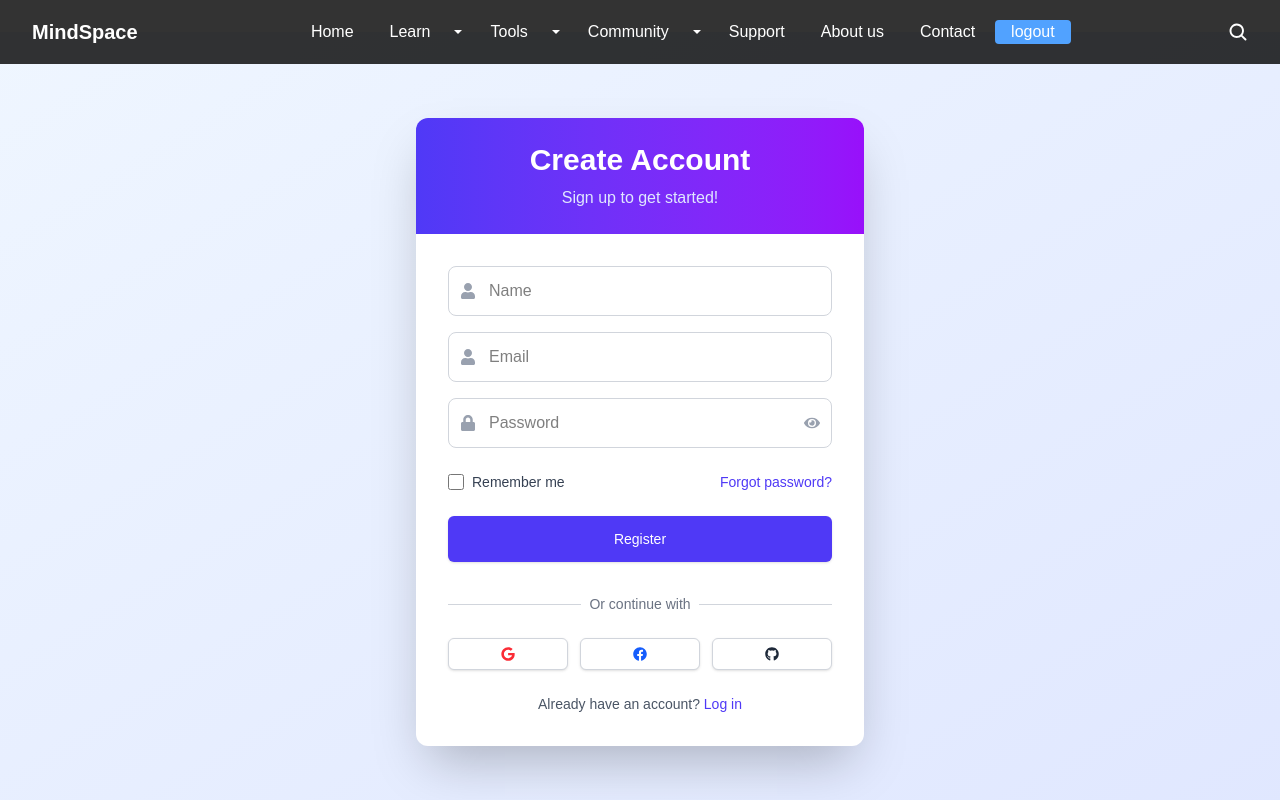
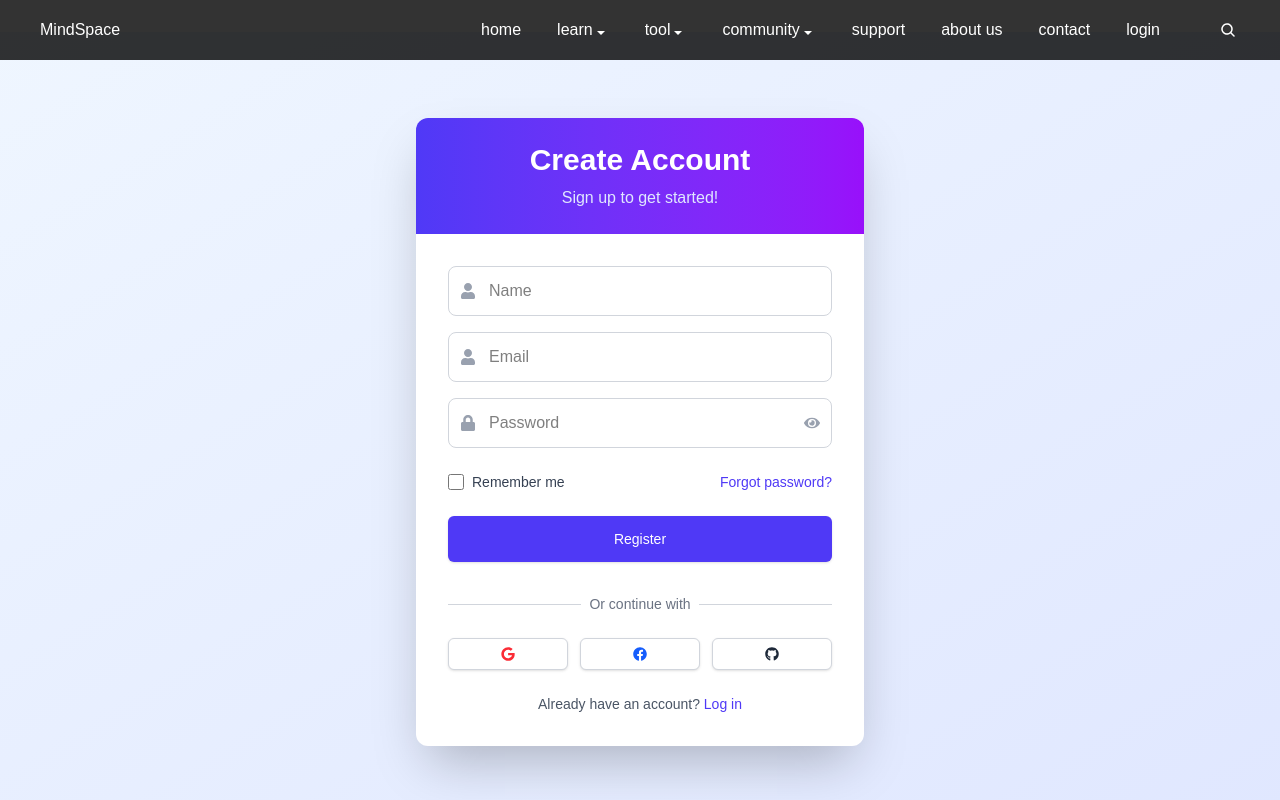
Before and after one commit to abrahamshimels/MindSpace, a React (Vite) app in the folder frontend/UIdev/: page / in a window 1280 px wide. Shown: the top 800 px of the page. Built offline with nearby package versions, Linux system fonts and the light colour scheme.

Commit message:
navbar updated

```diff
--- a/frontend/UIdev/src/components/Navbar.jsx
+++ b/frontend/UIdev/src/components/Navbar.jsx
@@ -1,12 +1,12 @@
-import React, { useState, useRef } from "react";
+import { useState } from "react";
+import { RxHamburgerMenu } from "react-icons/rx";
+import { MdOutlineCancelPresentation } from "react-icons/md";
+import { PiMagnifyingGlassBold } from "react-icons/pi";
 import { IoMdArrowDropdown } from "react-icons/io";
-import { FaBars, FaTimes } from "react-icons/fa";
-import { PiMagnifyingGlassBold } from "react-icons/pi";
+import { Link } from "react-router-dom";
 import CommunityDropDown from "./DropDown";
 import { LearnDropDown } from "./DropDown";
 import { ToolDropDown } from "./DropDown";
-import { Link } from "react-router-dom";
-import { LearnDropDownItem } from "./DropDownList";
 
 function Navbar() {
   const scrollToTop = () => {
@@ -15,402 +15,273 @@ function Navbar() {
       behavior: "instant",
     });
   };
-  const [isHovered, setIsHovered] = useState(false);
-  const [isOpen, setIsOpen] = useState(false);
+  const [isMobileMenuOpen, setIsMobileMenuOpen] = useState(false);
+  const [hover, setHover] = useState(false);
   const [hoverIndex, setHoverIndex] = useState(null);
-  const timeoutRef = useRef(null);
-  const navRef = useRef(null);
+  const [isDropdownOpen, setIsDropdownOpen] = useState(false);
   const [searchClicked, setSearchClicked] = useState(false);
-  const [search, setSearch] = useState(""); // Add this line
+  return (
+    <>
+      <div
+        className={`bg-[rgba(0,0,0,0.8)] fixed top-0 left-0 w-full transition-[height] duration-10 ease-in-out ${
+          isDropdownOpen || isMobileMenuOpen
+            ? "h-100 sm:h-96 transition-all duration-100 "
+            : "h-15"
+        } z-10`}
+      ></div>
 
-  const handleMouseEnter = () => {
-    clearTimeout(timeoutRef.current);
-    setIsHovered(true);
-  };
-
-  const handleMouseLeave = () => {
-    timeoutRef.current = setTimeout(() => {
-      setIsHovered(false);
-    }, 200);
-  };
-
-  const toggleMobileMenu = () => {
-    setIsOpen(!isOpen);
-  };
-
-  return (
-    <div className="fixed top-0 z-100 w-full" ref={navRef}>
-      <div className="sm:hidden flex justify-end p-4 bg-[rgba(0,0,0,0.8)]  ">
-        <h1
-          className={`${
-            searchClicked ? "h-6" : "mt-3"
-          } text-white absolute left-5 topx-4`}
-        >
-          MindSpace
-        </h1>
+      <div className=" fixed z-30  top-0 left-0 w-full flex items-center justify-between h-15">
+        <Link to="/home" onClick={scrollToTop}>
+          <h1 className="text-white ml-10">MindSpace</h1>
+        </Link>
         {searchClicked ? (
-          <FaTimes
-            className="w-6 h-6 cursor-pointer text-red-500 hover:text-red-100-400"
+          <MdOutlineCancelPresentation
             onClick={() => setSearchClicked(!searchClicked)}
+            className="mr-4 sm:mr-7 cursor-pointer text-red-600"
           />
         ) : (
           <button
-            onClick={toggleMobileMenu}
-            className="text-white focus:outline-none my-2.5 cursor-pointer"
+            onClick={() => setIsMobileMenuOpen(!isMobileMenuOpen)}
+            className="sm:hidden absolute top-center left-114 cursor-pointer"
           >
-            {isOpen ? (
-              <FaTimes className="w-6 h-6 text-red-500 hover:text-red-100-400" />
+            {isMobileMenuOpen ? (
+              <MdOutlineCancelPresentation className="mr-4 text-red-600" />
             ) : (
-              <FaBars className="w-6 h-6" />
+              <RxHamburgerMenu className="text-white mr-4 hover:text-red-200" />
             )}
           </button>
         )}
 
-        <div className=" absolute  flex items-center mr-4 absolute top-1/2 left-1/2 transform -translate-x-1/2 -translate-y-1/2">
-
-
-            <PiMagnifyingGlassBold
-              className=" cursor-pointer text-white hover:text-red-100"
-              onClick={() => setSearchClicked(!searchClicked)}
-            />
-
-        </div>
-
-        {searchClicked && (
-          <input
-            type="text"
-            placeholder="search..."
-            className={`${
-              searchClicked ? "my-3" : ""
-            } absolute px-2 focus:outline-none h-8 mt-0.5 rounded-full bg-white top-1/2 left-1/2 transform -translate-x-1/2 -translate-y-1/2 w-[70%]`}
-            onChange={(e) => setSearch(e.target.value)}
-          />
-        )}
-      </div>
-
-      <div className="hidden sm:flex relative justify-between items-center bg-[rgba(0,0,0,0.8)]   text-white w-full py-1 px-4">
-        <h1 className="text-xl font-bold my-3 ml-4">MindSpace</h1>
         {searchClicked ? (
           <input
             type="text"
-            placeholder="search..."
-            className="absolute px-5 z-200 my-10 focus:outline-none h-8 mt-0.5 rounded-full text-black bg-white top-1/2 left-1/2 transform -translate-x-1/2 -translate-y-1/2 w-[70%]"
-            onChange={(e) => setSearch(e.target.value)}
+            placeholder="search...."
+            className="hidden absolute left-40 sm:block w-[80%] h-8 rounded-full bg-white text-black placeholder-gray-500 pl-4 pr-10 focus:outline-none focus:ring-2 focus:ring-blue-500"
           />
         ) : (
-          <ul className="flex flex-row items-center space-x-1">
-            <li className="p-4 hover:text-red-100 cursor-pointer">
+          <div
+            className={`${
+              isMobileMenuOpen
+                ? "absolute z-50  top-full left-0 w-full transition-opacity duration-300 ease-in-out"
+                : "hidden"
+            } sm:block  flex flex-row`}
+          >
+            <ul
+              className={`${
+                isMobileMenuOpen
+                  ? "flex w-full space-y-4 sm:space-y-9 flex-col transition-opacity duration-300 ease-in-out"
+                  : "sm:flex-row"
+              } flex items-center sm:space-x-9 sm:mr-30`}
+            >
+              <li className=" text-white hover:text-red-200 cursor-pointer">
                 {" "}
                 <Link
                   to="/home"
                   onClick={() => {
-                  setIsOpen(false);
                     scrollToTop();
+                    setIsMobileMenuOpen(false);
+                    setIsDropdownOpen(false);
+                    setHover(false);
                   }}
                 >
-                Home
+                  home
                 </Link>
               </li>
-
-            <div className="flex items-center group relative">
-              <li className="p-4 hover:text-red-100 cursor-pointer">
+              <div className="flex flex-row ">
+                <li className="text-white hover:text-red-200  cursor-pointer">
                   <Link
                     to="/learn"
                     onClick={() => {
-                    setIsOpen(false);
                       scrollToTop();
+                      setIsMobileMenuOpen(false);
+                      setIsDropdownOpen(false);
+                      setHover(false);
                     }}
                   >
-                  Learn
+                    learn
                   </Link>
                 </li>
-              <li
-                onMouseEnter={handleMouseEnter}
-                onMouseLeave={handleMouseLeave}
-                onMouseOver={() => setHoverIndex(1)}
-                className="p-1 hover:text-red-100 cursor-pointer"
-              >
                 <IoMdArrowDropdown
-                  className={`transition-transform duration-200 ${
-                    isHovered ? "rotate-180" : ""
-                  }`}
+                  onMouseEnter={() => {
+                    setHover(true);
+                    setHoverIndex(1);
+                    setIsDropdownOpen(true);
+                  }}
+                  onMouseLeave={() => {
+                    setHover(false);
+                    setIsDropdownOpen(false);
+                  }}
+                  className="text-white cursor-pointer hover:text-red-200"
+                  style={{ marginTop: 7 }}
                 />
-              </li>
               </div>
-            <div className="flex  items-center group relative">
-              <li className="p-4 hover:text-red-100 cursor-pointer">
+              <div className="flex flex-row ">
+                <li className=" text-white hover:text-red-200  cursor-pointer">
                   <Link
                     to="/tool"
                     onClick={() => {
-                    setIsOpen(false);
                       scrollToTop();
+                      setIsMobileMenuOpen(false);
+                      setIsDropdownOpen(false);
+                      setHover(false);
                     }}
                   >
-                  Tools
+                    tool
                   </Link>
                 </li>
-              <li
-                onMouseEnter={handleMouseEnter}
-                onMouseLeave={handleMouseLeave}
-                onMouseOver={() => setHoverIndex(2)}
-                className="p-1 hover:text-red-100 cursor-pointer"
-              >
                 <IoMdArrowDropdown
-                  className={`transition-transform duration-200 ${
-                    isHovered ? "rotate-180" : ""
-                  }`}
+                  onMouseEnter={() => {
+                    setHover(true);
+                    setHoverIndex(2);
+                    setIsDropdownOpen(true);
+                  }}
+                  onMouseLeave={() => {
+                    setHover(false);
+                    setIsDropdownOpen(false);
+                  }}
+                  className="text-white  cursor-pointer hover:text-red-200"
+                  style={{ marginTop: 7 }}
                 />
-              </li>
               </div>
-            <div className="flex items-center group relative">
-              <li className="p-4 hover:text-red-100 cursor-pointer">
+              <div className="flex flex-row ">
+                <li className="text-white hover:text-red-200  cursor-pointer">
                   <Link
                     to="/community"
                     onClick={() => {
-                    setIsOpen(false);
                       scrollToTop();
+                      setIsMobileMenuOpen(false);
+                      setIsDropdownOpen(false);
+                      setHover(false);
                     }}
                   >
-                  Community
+                    community
                   </Link>
                 </li>
-              <li
-                onMouseEnter={handleMouseEnter}
-                onMouseLeave={handleMouseLeave}
-                className="p-1 hover:text-red-100 cursor-pointer"
-                onMouseOver={() => setHoverIndex(3)}
-              >
                 <IoMdArrowDropdown
-                  className={`transition-transform duration-200 ${
-                    isHovered ? "rotate-180" : ""
-                  }`}
-                  onMouseOver={() => setHoverIndex(3)}
+                  onMouseEnter={() => {
+                    setHover(true);
+                    setHoverIndex(3);
+                    setIsDropdownOpen(true);
+                  }}
+                  onMouseLeave={() => {
+                    setHover(false);
+                    setIsDropdownOpen(false);
+                  }}
+                  className="text-white cursor-pointer hover:text-red-200"
+                  style={{ marginTop: 7 }}
                 />
-              </li>
               </div>
 
-            <li className="p-4 hover:text-red-100 cursor-pointer">
+              <li className=" text-white hover:text-red-200 cursor-pointer">
                 <Link
                   to="/support"
                   onClick={() => {
-                  setIsOpen(false);
                     scrollToTop();
+                    setIsMobileMenuOpen(false);
+                    setIsDropdownOpen(false);
+                    setHover(false);
                   }}
                 >
-                Support
+                  support
                 </Link>
               </li>
-            <li className="p-4 hover:text-red-100 cursor-pointer">
+              <li className=" text-white hover:text-red-200 cursor-pointer">
                 <Link
                   to="/aboutus"
                   onClick={() => {
-                  setIsOpen(false);
                     scrollToTop();
+                    setIsMobileMenuOpen(false);
+                    setIsDropdownOpen(false);
+                    setHover(false);
                   }}
                 >
-                About us
+                  about us
                 </Link>
               </li>
-            <li className="p-4 hover:text-red-100 cursor-pointer">
+              <li className=" text-white hover:text-red-200  cursor-pointer">
                 <Link
                   to="/contact"
                   onClick={() => {
-                  setIsOpen(false);
                     scrollToTop();
+                    setIsMobileMenuOpen(false);
+                    setIsDropdownOpen(false);
+                    setHover(false);
                   }}
                 >
-                Contact
+                  contact
                 </Link>
               </li>
-            <li className="p-4 hover:text-red-100 py-0 bg-blue-400 rounded cursor-pointer">
-              <button>
               <Link
                 to="/"
                 onClick={() => {
-                    setIsOpen(false);
                   scrollToTop();
+                  setIsMobileMenuOpen(false);
+                  setIsDropdownOpen(false);
+                  setHover(false);
                 }}
-                  className=""
               >
-                  logout
+                <li className=" text-white hover:text-red-200  cursor-pointer">
+                  login
+                </li>
               </Link>
-              </button>
-            </li>
             </ul>
+          </div>
         )}
-
-        <div className="flex items-center mr-4">
         {searchClicked ? (
-            <FaTimes
-              className="w-6 h-6 cursor-pointer text-red-500 hover:text-red-100-400"
-              onClick={() => setSearchClicked(!searchClicked)}
+          <input
+            type="text"
+            placeholder="search...."
+            className="absolute left-35 sm:block w-[60%] h-8 rounded-full bg-white text-black placeholder-gray-500 pl-4 pr-10 focus:outline-none focus:ring-2 focus:ring-blue-500"
           />
         ) : (
           <PiMagnifyingGlassBold
-              className="w-5 h-5 cursor-pointer hover:text-gray-300"
             onClick={() => setSearchClicked(!searchClicked)}
+            className="text-white hover:text-red-200 absolute top-center left-60 sm:left-305 sm:top-center cursor-pointer"
+          />
+        )}
+
+        {hover && (
+          <div
+            className="hidden sm:block fixed top-10 h-80 w-full shadow-lg z-50 overflow-hidden"
+            onMouseEnter={() => {
+              setHover(true);
+              setIsDropdownOpen(true);
+            }}
+            onMouseLeave={() => {
+              setHover(false);
+              setIsDropdownOpen(false);
+            }}
+          >
+            <div
+              className={`flex justify-center items-center h-full w-full transition-opacity duration-300 ease-in-out ${
+                isDropdownOpen ? "opacity-100 delay-300" : "opacity-0 delay-0"
+              }`}
+            >
+              <div className="w-full max-w-screen-xl px-4">
+                {hoverIndex === 1 && (
+                  <LearnDropDown
+                    setHover={setHover}
+                    setIsDropdownOpen={setIsDropdownOpen}
+                  />
+                )}
+                {hoverIndex === 2 && (
+                  <ToolDropDown
+                    setHover={setHover}
+                    setIsDropdownOpen={setIsDropdownOpen}
+                  />
+                )}
+                {hoverIndex === 3 && (
+                  <CommunityDropDown
+                    setHover={setHover}
+                    setIsDropdownOpen={setIsDropdownOpen}
                   />
                 )}
               </div>
             </div>
-
-      {/* Mobile Menu */}
-      <div
-        className={`sm:hidden fixed inset-0 bg-[rgba(0,0,0,0.8)]  text-white z-4 mt-12 overflow-y-auto justify-between transition-all duration-300 ease-in-out ${
-          isOpen ? "opacity-100 translate-y-0" : "opacity-0 "
-        }`}
-      >
-        <ul className="flex flex-col p-1 space-y-2">
-          <li className="p-4 hover:text-red-100 rounded cursor-pointer">
-            <Link
-              to="/"
-              onClick={() => {
-                setIsOpen(false);
-                scrollToTop();
-              }}
-            >
-              Home
-            </Link>
-          </li>
-
-          <li className="p-4 hover:text-red-100 rounded cursor-pointer">
-            <div className="flex justify-between items-center">
-              <Link
-                to="/learn"
-                onClick={() => {
-                  setIsOpen(false);
-                  scrollToTop();
-                }}
-              >
-                Learn
-              </Link>
-              <IoMdArrowDropdown className="ml-2" />
-            </div>
-          </li>
-
-          <li className="p-4 hover:text-red-100 rounded cursor-pointer">
-            <div className="flex justify-between items-center">
-              <Link
-                to="/tool"
-                onClick={() => {
-                  setIsOpen(false);
-                  scrollToTop();
-                }}
-              >
-                Tools
-              </Link>
-              <IoMdArrowDropdown className="ml-2" />
-            </div>
-          </li>
-
-          <li className="p-4 hover:text-red-100 rounded cursor-pointer">
-            <div className="flex justify-between items-center">
-              <Link
-                to="/community"
-                onClick={() => {
-                  setIsOpen(false);
-                  scrollToTop();
-                }}
-              >
-                Community
-              </Link>
-              <IoMdArrowDropdown className="ml-2" />
-            </div>
-          </li>
-
-          <li className="p-4 hover:text-red-100 rounded cursor-pointer">
-            <Link
-              to="/support"
-              onClick={() => {
-                setIsOpen(false);
-                scrollToTop();
-              }}
-            >
-              Support
-            </Link>
-          </li>
-          <li className="p-4 hover:text-red-100 rounded cursor-pointer">
-            <Link
-              to="/aboutus"
-              onClick={() => {
-                setIsOpen(false);
-                scrollToTop();
-              }}
-            >
-              About us
-            </Link>
-          </li>
-          <li className="p-4 hover:text-red-100 rounded cursor-pointer">
-            <Link
-              to="/contact"
-              onClick={() => {
-                setIsOpen(false);
-                scrollToTop();
-              }}
-            >
-              Contact
-            </Link>
-          </li>
-          <li className="p-4 hover:text-red-100 py-0  rounded cursor-pointer">
-            <button>
-              <Link
-                to="/"
-                onClick={() => {
-                  setIsOpen(false);
-                  scrollToTop();
-                }}
-                className="bg-blue-400"
-              >
-                logout
-              </Link>
-            </button>
-          </li>
-        </ul>
-      </div>
-
-      {/* Desktop Dropdown */}
-      {isHovered && (
-        <div
-          className="hidden sm:block fixed bg-[rgba(0,0,0,0.8)] shadow-lg z-50 overflow-hidden"
-          style={{
-            top: "4rem",
-            height: "50vh",
-            width: "100vw",
-          }}
-          onMouseEnter={handleMouseEnter}
-          onMouseLeave={handleMouseLeave}
-        >
-          <div className="flex justify-center items-center h-full w-full">
-            <div className="w-full max-w-screen-xl px-4">
-              {hoverIndex === 1 && <LearnDropDown />}
-              {hoverIndex === 2 && <ToolDropDown />}
-              {hoverIndex === 3 && <CommunityDropDown />}
-            </div>
-          </div>
-        </div>
-      )}
-
-      {searchClicked && (
-        <div className="w-100  absolute mx-h-[80vh] bg-black top-13 flex flex-col">
-          <div className="flex flex-col absolute top-3 left-50">
-            {LearnDropDownItem.filter((item) =>
-              search.toLowerCase() === ""
-                ? item
-                : item.topic.toLowerCase().includes(search.toLowerCase())
-            ).map((item) => (
-              <Link
-                onClick={() => setSearchClicked(!searchClicked)}
-                to={`/Learn/${item.topic}`}
-                key={item.topic}
-                className="text-white  bg-[rgba(0,0,0,0.8)] p-2 cursor-pointer hover:text-red-100 "
-              >
-                {item.topic}
-              </Link>
-            ))}
-          </div>
           </div>
         )}
       </div>
+    </>
   );
 }
 
--- a/frontend/UIdev/src/components/home-page/hero.jsx
+++ b/frontend/UIdev/src/components/home-page/hero.jsx
@@ -38,12 +38,12 @@ const Hero = () => {
           <img
             src={image1}
             alt="Mental Wellness 1"
-            className="w-full h-full object-cover rounded-lg shadow-lg z-10 transform rotate-[-8deg] sm:rotate-[-12deg] lg:rotate-[-15deg]"
+            className="w-full h-full object-cover rounded-lg shadow-lg z-0 transform rotate-[-8deg] sm:rotate-[-12deg] lg:rotate-[-15deg]"
           />
           <img
             src={image2}
             alt="Mental Wellness 2"
-            className="w-2/5 sm:w-3/5 h-3/5 md:h-3/5 object-cover rounded-lg shadow-md absolute right-0 sm:right-4 md:right-8 lg:-right-28 -bottom-4 sm:bottom-0 md:bottom-4 lg:bottom-20 z-20"
+            className="w-2/5 sm:w-3/5 h-3/5 md:h-3/5 object-cover rounded-lg shadow-md absolute right-0 sm:right-4 md:right-8 lg:-right-28 -bottom-4 sm:bottom-0 md:bottom-4 lg:bottom-20 z-0"
           />
         </div>
       </div>
```
Also changed, not shown: frontend/UIdev/src/components/DropDown.jsx (+25 -6 lines). Lines whose indentation alone changed are shown as unchanged.
